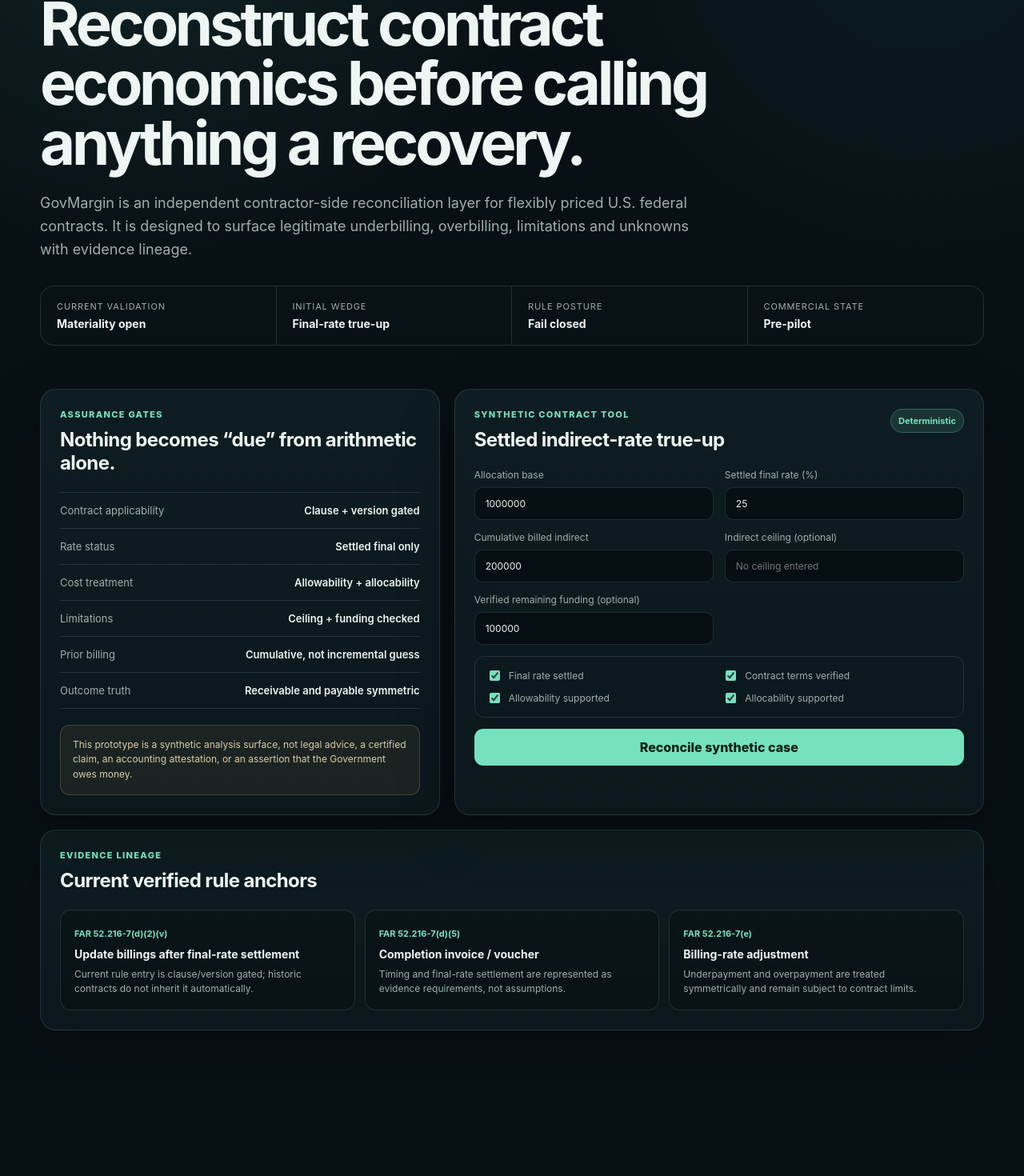
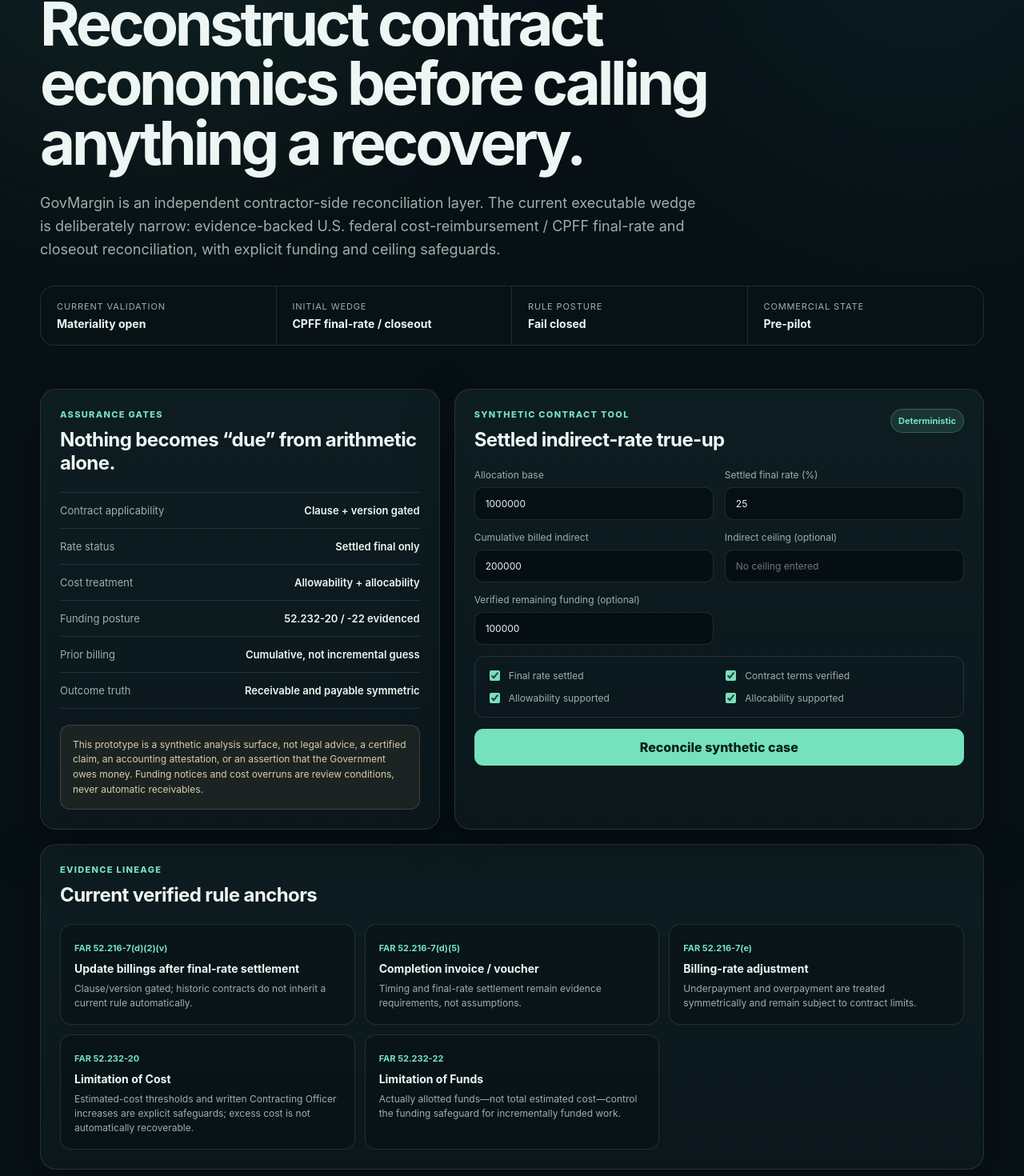
Before and after one commit to MarcosTaz/ai.revenue.recovery, a Next.js app in the folder web/: page / in a window 1280 px wide. Shown: the part 186-1656 px from the top of the page at 80% size. Before the commit the page ends 1538 px from the top, so only its background shows below. Built offline with nearby package versions, Linux system fonts and the light colour scheme.

Commit message:
feat(web): expose narrow wedge and funding safeguards

```diff
--- a/web/app/page.tsx
+++ b/web/app/page.tsx
@@ -4,7 +4,7 @@
   ["Contract applicability", "Clause + version gated"],
   ["Rate status", "Settled final only"],
   ["Cost treatment", "Allowability + allocability"],
-  ["Limitations", "Ceiling + funding checked"],
+  ["Funding posture", "52.232-20 / -22 evidenced"],
   ["Prior billing", "Cumulative, not incremental guess"],
   ["Outcome truth", "Receivable and payable symmetric"],
 ];
@@ -25,11 +25,11 @@
         <p className="eyebrow">Earned → billed → paid</p>
         <h1>Reconstruct contract economics before calling anything a recovery.</h1>
         <p className="hero-copy">
-          GovMargin is an independent contractor-side reconciliation layer for flexibly priced U.S. federal contracts. It is designed to surface legitimate underbilling, overbilling, limitations and unknowns with evidence lineage.
+          GovMargin is an independent contractor-side reconciliation layer. The current executable wedge is deliberately narrow: evidence-backed U.S. federal cost-reimbursement / CPFF final-rate and closeout reconciliation, with explicit funding and ceiling safeguards.
         </p>
         <div className="truth-strip">
           <div><span>Current validation</span><strong>Materiality open</strong></div>
-          <div><span>Initial wedge</span><strong>Final-rate true-up</strong></div>
+          <div><span>Initial wedge</span><strong>CPFF final-rate / closeout</strong></div>
           <div><span>Rule posture</span><strong>Fail closed</strong></div>
           <div><span>Commercial state</span><strong>Pre-pilot</strong></div>
         </div>
@@ -52,7 +52,7 @@
             ))}
           </div>
           <div className="notice">
-            This prototype is a synthetic analysis surface, not legal advice, a certified claim, an accounting attestation, or an assertion that the Government owes money.
+            This prototype is a synthetic analysis surface, not legal advice, a certified claim, an accounting attestation, or an assertion that the Government owes money. Funding notices and cost overruns are review conditions, never automatic receivables.
           </div>
         </div>
 
@@ -67,9 +67,11 @@
           </div>
         </div>
         <div className="rule-grid">
-          <article><span>FAR 52.216-7(d)(2)(v)</span><strong>Update billings after final-rate settlement</strong><p>Current rule entry is clause/version gated; historic contracts do not inherit it automatically.</p></article>
-          <article><span>FAR 52.216-7(d)(5)</span><strong>Completion invoice / voucher</strong><p>Timing and final-rate settlement are represented as evidence requirements, not assumptions.</p></article>
+          <article><span>FAR 52.216-7(d)(2)(v)</span><strong>Update billings after final-rate settlement</strong><p>Clause/version gated; historic contracts do not inherit a current rule automatically.</p></article>
+          <article><span>FAR 52.216-7(d)(5)</span><strong>Completion invoice / voucher</strong><p>Timing and final-rate settlement remain evidence requirements, not assumptions.</p></article>
           <article><span>FAR 52.216-7(e)</span><strong>Billing-rate adjustment</strong><p>Underpayment and overpayment are treated symmetrically and remain subject to contract limits.</p></article>
+          <article><span>FAR 52.232-20</span><strong>Limitation of Cost</strong><p>Estimated-cost thresholds and written Contracting Officer increases are explicit safeguards; excess cost is not automatically recoverable.</p></article>
+          <article><span>FAR 52.232-22</span><strong>Limitation of Funds</strong><p>Actually allotted funds—not total estimated cost—control the funding safeguard for incrementally funded work.</p></article>
         </div>
       </section>
     </main>
```
